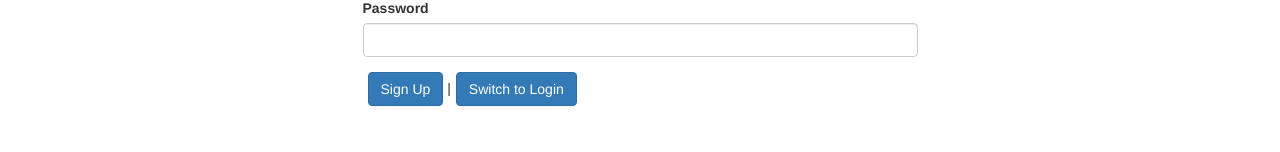
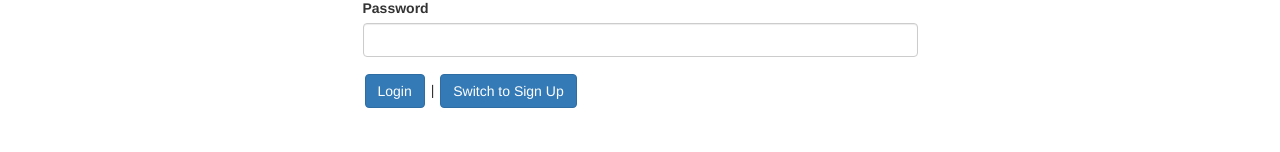
Before and after one commit to melarenina/angularCompleteGuide, an Angular app: page /auth in a window 1280 px wide. Shown: the part 148-300 px from the top of the page. Built offline with nearby package versions, Linux system fonts and the light colour scheme.

Commit message:
Switching Between Auth Modes

```diff
--- a/src/app/Auth/auth.component.css
+++ b/src/app/Auth/auth.component.css
@@ -1,3 +1,3 @@
 button{
-    margin-left: 5px;
+    margin: 2px;
 }
--- a/src/app/Auth/auth.component.html
+++ b/src/app/Auth/auth.component.html
@@ -10,7 +10,8 @@
                 <input type="password" id="password" class="form-control">
             </div>
             <div>
-                <button class="btn btn-primary">Sign Up</button> |<button class="btn btn-primary">Switch to Login</button>
+                <button class="btn btn-primary" type="submit">{{ isLoginMode ? 'Login' : 'Sign Up'}}</button> |
+                <button class="btn btn-primary" (click)="onSwitchMode()" type="button">{{ isLoginMode ? 'Switch to Sign Up' : 'Switch to Login'}}</button>
             </div>
         </form>
     </div>
--- a/src/app/Auth/auth.component.ts
+++ b/src/app/Auth/auth.component.ts
@@ -8,4 +8,10 @@ import { Component } from '@angular/core';
 
 export class AuthComponent{
 
+    isLoginMode = true;
+
+    onSwitchMode(){
+        this.isLoginMode = !this.isLoginMode;
+    }
+
 }
```
